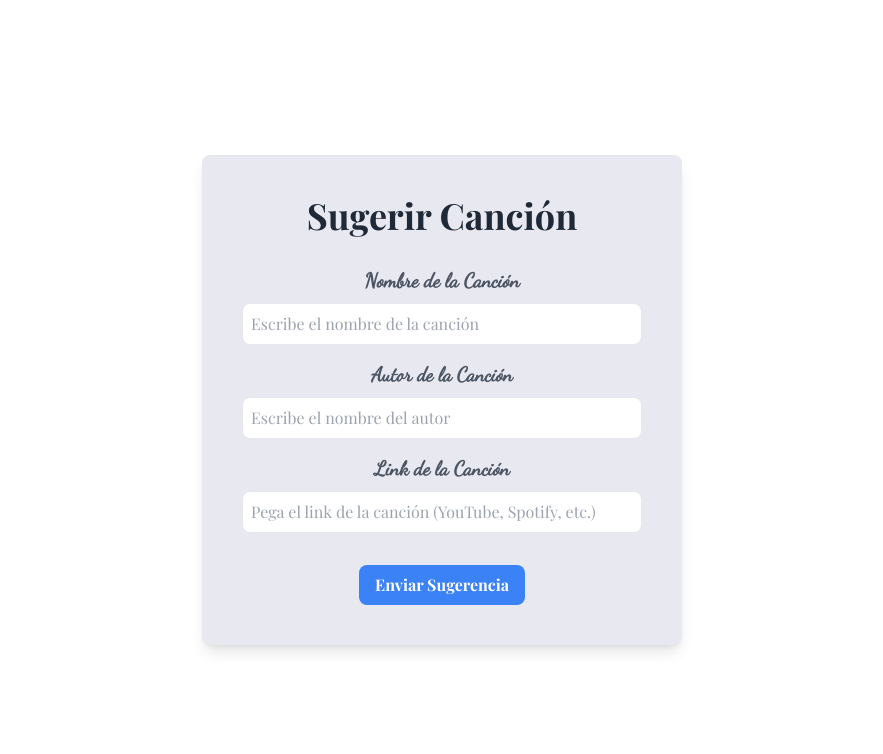
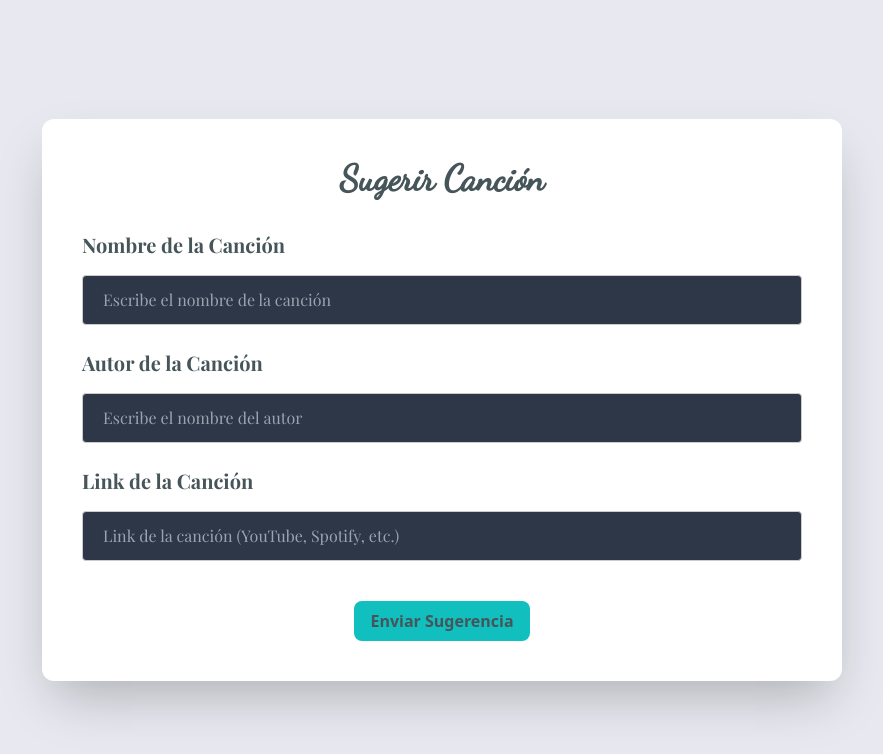
Before and after one commit to BorisWaisten/invitacion-boda, a Next.js app: page /song in a window 1280 px wide. Shown: the top 754 px of the page, without its empty margins (198-1081 px from the left). Built offline with nearby package versions, Linux system fonts and the light colour scheme.

Commit message:
cambios en los componentes asistency y song

```diff
--- a/app/song/page.js
+++ b/app/song/page.js
@@ -1,71 +1,8 @@
-'use client';
-import React from 'react';
-import { dancingScript, playfairDisplay } from '../../public/fonts'; // Ajusta la ruta según tu estructura de proyecto
-import { useRouter } from 'next/navigation';
-
+import SongCompontPage from "@/components/FormSong";
 const SongSuggestionPage = () => {
-  const router = useRouter();
-  const handleSubmit = (e) => {
-    e.preventDefault();
-    // Lógica para manejar el envío de la sugerencia de canción
-    // Puedes guardar los datos en un estado o enviarlos a un backend si es necesario
-    alert('Sugerencia de canción enviada');
-    router.push('/',{timeout: 3000});
-  };
 
   return (
-
-    <main className="min-h-screen bg-white flex flex-col items-center justify-center ">
-    <section className="bg-terciary w-[60vh] rounded-lg shadow-lg text-center p-10">
-        <h2 className={`text-4xl font-bold text-gray-800 mb-8 ${playfairDisplay.className}`}>
-          Sugerir Canción
-        </h2>
-        <form onSubmit={handleSubmit} className="max-w-lg mx-auto">
-          <div className="mb-4">
-            <label className={`block text-xl font-bold text-gray-600 mb-2 ${dancingScript.className}`} htmlFor="songName">
-              Nombre de la Canción
-            </label>
-            <input
-              id="songName"
-              type="text"
-              className={`w-full p-2 border rounded-lg text-gray-600 ${playfairDisplay.className}`}
-              placeholder="Escribe el nombre de la canción"
-              required
-            />
-          </div>
-          <div className="mb-4">
-            <label className={`block text-xl font-bold text-gray-600 mb-2 ${dancingScript.className}`} htmlFor="songAuthor">
-              Autor de la Canción
-            </label>
-            <input
-              id="songAuthor"
-              type="text"
-              className={`w-full p-2 border rounded-lg text-gray-600 ${playfairDisplay.className}`}
-              placeholder="Escribe el nombre del autor"
-              required
-            />
-          </div>
-          <div className="mb-4">
-            <label className={`block text-xl font-bold text-gray-600 mb-2 ${dancingScript.className}`} htmlFor="songLink">
-              Link de la Canción
-            </label>
-            <input
-              id="songLink"
-              type="url"
-              className={`w-full p-2 border rounded-lg text-gray-600 ${playfairDisplay.className}`}
-              placeholder="Pega el link de la canción (YouTube, Spotify, etc.)"
-
-            />
-          </div>
-          <button
-            type="submit"
-            className={`mt-4 py-2 px-4 bg-blue-500 hover:bg-blue-700 text-white font-bold rounded-lg ${playfairDisplay.className}`}
-          >
-            Enviar Sugerencia
-          </button>
-        </form>
-    </section>
-    </main>
+    <SongCompontPage />
   );
 };
 
--- a/components/Asistency.jsx
+++ b/components/Asistency.jsx
@@ -1,5 +1,7 @@
 'use client'
 import React, { useState } from 'react';
+import { dancingScript, playfairDisplay } from '../public/fonts'; // Ajusta la ruta según tu estructura de proyecto
+import './components.css';
 
 const Asistency = () => {
   const [formData, setFormData] = useState({
@@ -63,48 +65,52 @@ const Asistency = () => {
   return (
     <section id="asistency" className="bg-terciary min-h-screen flex items-center justify-center">
       <div className="container bg-white rounded-xl shadow-2xl p-8 m-10 mx-4 max-w-xl">
-        <h2 className="text-3xl md:text-4xl font-bold text-gray-800 mb-8 text-center">Confirmar Asistencia</h2>
-        <form onSubmit={handleSubmit} className="grid grid-cols-1 gap-4">
+        <h2 className= {`text-3xl md:text-4xl font-bold  mb-8 text-center ${dancingScript.className}`} >Confirmar Asistencia</h2>
+        <form onSubmit={handleSubmit} className= {`grid grid-cols-1 gap-4 ${playfairDisplay.className}`} >
           <div className="mb-4">
             <input
               type="text"
+              id='nombre'
               name="nombre"
               placeholder="Nombre"
               value={formData.nombre}
               onChange={handleChange}
-              className="w-full px-4 py-2 border rounded-lg shadow-sm focus:outline-none focus:ring-2 focus:ring-blue-500"
+              className="w-full px-4 py-2  rounded-lg shadow-sm "
               required
             />
           </div>
           <div className="mb-4">
             <input
               type="text"
+              id='apellido'
               name="apellido"
               placeholder="Apellido"
               value={formData.apellido}
               onChange={handleChange}
-              className="w-full px-4 py-2 border rounded-lg shadow-sm focus:outline-none focus:ring-2 focus:ring-blue-500"
+              className="w-full px-4 py-2  rounded-lg shadow-sm "
               required
             />
           </div>
           <div className="mb-4">
             <input
               type="text"
+              id='parejaNombre'
               name="parejaNombre"
               placeholder="Nombre de tu Pareja (Opcional)"
               value={formData.parejaNombre}
               onChange={handleChange}
-              className="w-full px-4 py-2 border rounded-lg shadow-sm focus:outline-none focus:ring-2 focus:ring-blue-500"
+              className="w-full px-4 py-2  rounded-lg shadow-sm "
             />
           </div>
           <div className="mb-4">
             <input
               type="text"
+              id='parejaApellido'
               name="parejaApellido"
               placeholder="Apellido de tu Pareja (Opcional)"
               value={formData.parejaApellido}
               onChange={handleChange}
-              className="w-full px-4 py-2 border rounded-lg shadow-sm focus:outline-none focus:ring-2 focus:ring-blue-500"
+              className="w-full px-4 py-2  rounded-lg shadow-sm "
             />
           </div>
           <div className='grid grid-cols-2 gap-4'>
@@ -112,6 +118,7 @@ const Asistency = () => {
               <label className="block text-left">
                 <input
                   type="checkbox"
+
                   name="celiaco"
                   checked={formData.celiaco}
                   onChange={handleChange}
@@ -124,6 +131,7 @@ const Asistency = () => {
               <label className="block text-left">
                 <input
                   type="checkbox"
+
                   name="hipertension"
                   checked={formData.hipertension}
                   onChange={handleChange}
@@ -136,6 +144,7 @@ const Asistency = () => {
               <label className="block text-left">
                 <input
                   type="checkbox"
+
                   name="diabetes"
                   checked={formData.diabetes}
                   onChange={handleChange}
@@ -148,6 +157,7 @@ const Asistency = () => {
               <label className="block text-left">
                 <input
                   type="checkbox"
+
                   name="hipotension"
                   checked={formData.hipotension}
                   onChange={handleChange}
@@ -160,6 +170,7 @@ const Asistency = () => {
               <label className="block text-left">
                 <input
                   type="checkbox"
+
                   name="vegano"
                   checked={formData.vegano}
                   onChange={handleChange}
@@ -172,6 +183,7 @@ const Asistency = () => {
               <label className="block text-left">
                 <input
                   type="checkbox"
+
                   name="vegetariano"
                   checked={formData.vegetariano}
                   onChange={handleChange}
@@ -184,22 +196,23 @@ const Asistency = () => {
           <div className="mb-4">
             <textarea
               name="otraInfo"
+              id='otraInfo'
               placeholder="Otra información relevante"
               value={formData.otraInfo}
               onChange={handleChange}
-              className="w-full px-4 py-2 border rounded-lg shadow-sm focus:outline-none focus:ring-2 focus:ring-blue-500"
+              className="w-full px-4 py-2  rounded-lg shadow-sm "
               rows="4"
             />
           </div>
+        </form>
           <div className="mb-4">
             <button
               type="submit"
-              className="w-full px-4 py-2 bg-blue-500 text-white rounded-lg shadow-md hover:bg-blue-600 transition-colors"
+              className="w-full px-4 py-2 font-sans bg-primary hover:bg-secondary hover:text-secondary rounded-lg shadow-md hover:bg-blue-600 transition-colors"
             >
               Enviar
             </button>
           </div>
-        </form>
       </div>
     </section>
   );
--- /dev/null
+++ b/components/FormSong.jsx
@@ -0,0 +1,74 @@
+'use client';
+
+import React from 'react';
+import { dancingScript, playfairDisplay } from '../public/fonts'; // Ajusta la ruta según tu estructura de proyecto
+import { useRouter } from 'next/navigation';
+import './components.css';
+
+export default function SongCompontPage (){
+  const router = useRouter();
+  const handleSubmit = (e) => {
+    e.preventDefault();
+    // Lógica para manejar el envío de la sugerencia de canción
+    // Puedes guardar los datos en un estado o enviarlos a un backend si es necesario
+    alert('Sugerencia de canción enviada');
+    router.push('/',{timeout: 3000});
+  };
+
+  return (
+ <main className="min-h-screen m-0 bg-terciary flex flex-col items-center justify-center">
+    <section className= {` m-10 w-[100vh]  bg-white rounded-xl shadow-2xl  p-10 ${dancingScript.className}`} >
+        <h2 className={`text-4xl font-bold text-center mb-8 `}>
+          Sugerir Canción
+        </h2>
+        <form onSubmit={handleSubmit} className= {`w-full mx-auto ${playfairDisplay.className}`} >
+          <div className="mb-4">
+            <label className={`block text-xl font-bold  mb-2 `} htmlFor="songName">
+              Nombre de la Canción
+            </label>
+            <input
+              id="songName"
+              type="text"
+              className={`w-full p-2 border rounded-lg  `}
+              placeholder="Escribe el nombre de la canción"
+              required
+            />
+          </div>
+          <div className="mb-4">
+            <label className={`block text-xl font-bold  mb-2 `} htmlFor="songAuthor">
+              Autor de la Canción
+            </label>
+            <input
+              id="songAuthor"
+              type="text"
+              className={`w-full p-2 border rounded-lg  `}
+              placeholder="Escribe el nombre del autor"
+              required
+            />
+          </div>
+          <div className="mb-4">
+            <label className={`block text-xl font-bold  mb-2 `} htmlFor="songLink">
+              Link de la Canción
+            </label>
+            <input
+              id="songLink"
+              type="url"
+              className={`w-full p-2 border rounded-lg  `}
+              placeholder="Link de la canción (YouTube, Spotify, etc.)"
+
+            />
+          </div>
+          <div className='flex justify-center'>
+
+            <button
+                type="submit"
+                className={`mt-4 py-2 px-4 font-sans bg-primary hover:bg-secondary hover:text-secondary  font-bold rounded-lg  transform duration-300 ease-in-out`}
+            >
+                Enviar Sugerencia
+            </button>
+          </div>
+        </form>
+    </section>
+    </main>
+  );
+};
--- a/components/components.css
+++ b/components/components.css
@@ -6,6 +6,26 @@
 *::after {
   box-sizing: border-box;
 }
+
+#songName, #songAuthor, #songLink ,#nombre, #apellido, #parejaNombre, #parejaApellido,#otraInfo{
+  width: 100%;
+  padding: 12px 20px;
+  margin: 8px 0;
+  display: inline-block;
+  border: 1px solid #ccc;
+  border-radius: 4px;
+  box-sizing: border-box;
+  background-color: #2d3748;
+}
+
+#songName:focus, #songAuthor:focus, #songLink:focus ,#nombre:focus, #apellido:focus, #parejaNombre:focus, #parejaApellido:focus,#otraInfo:focus {
+  background-color: white;
+}
+
+
+
+
+
 
 /* Ajustes para el contenedor principal */
 main {
```
